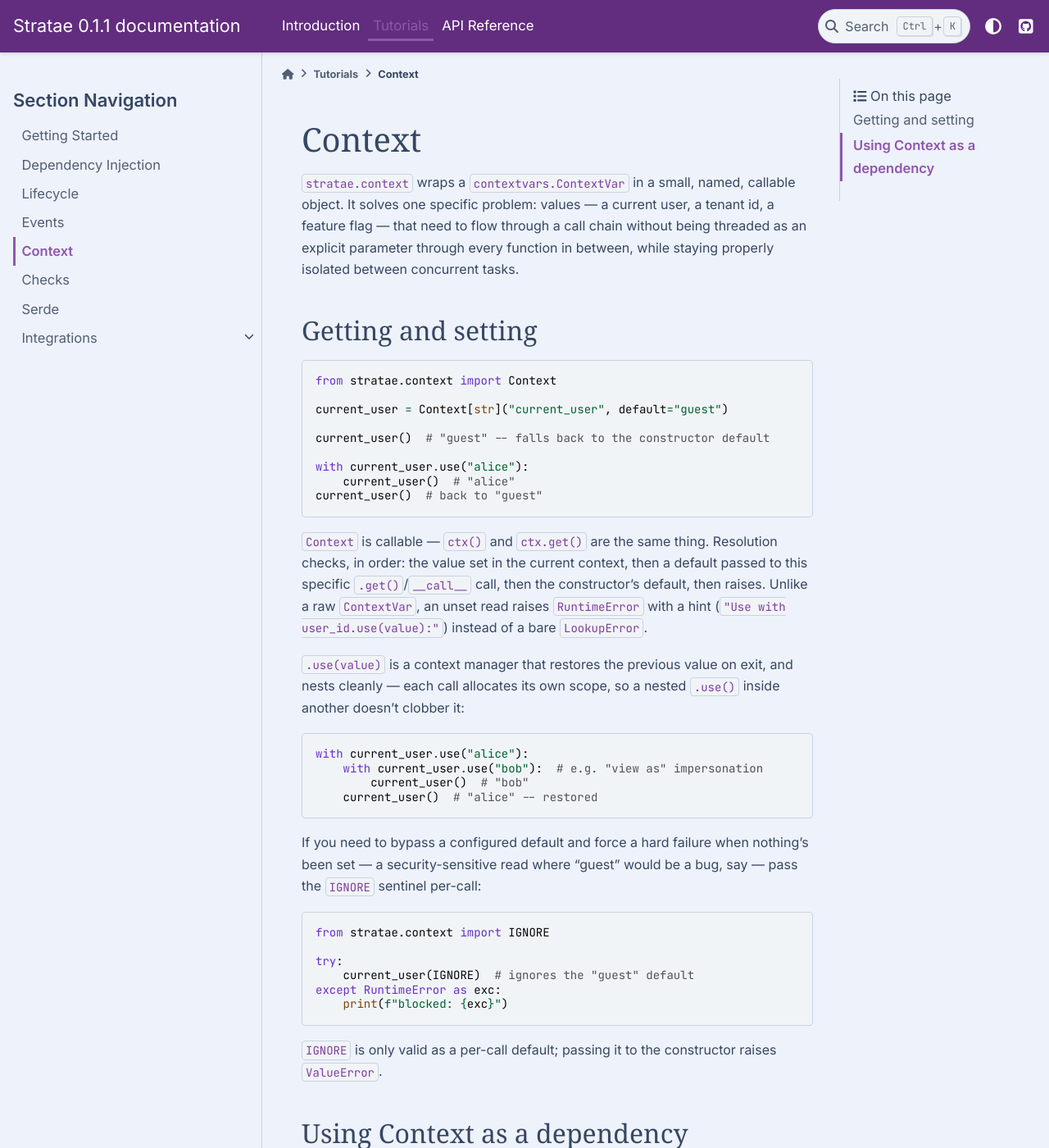
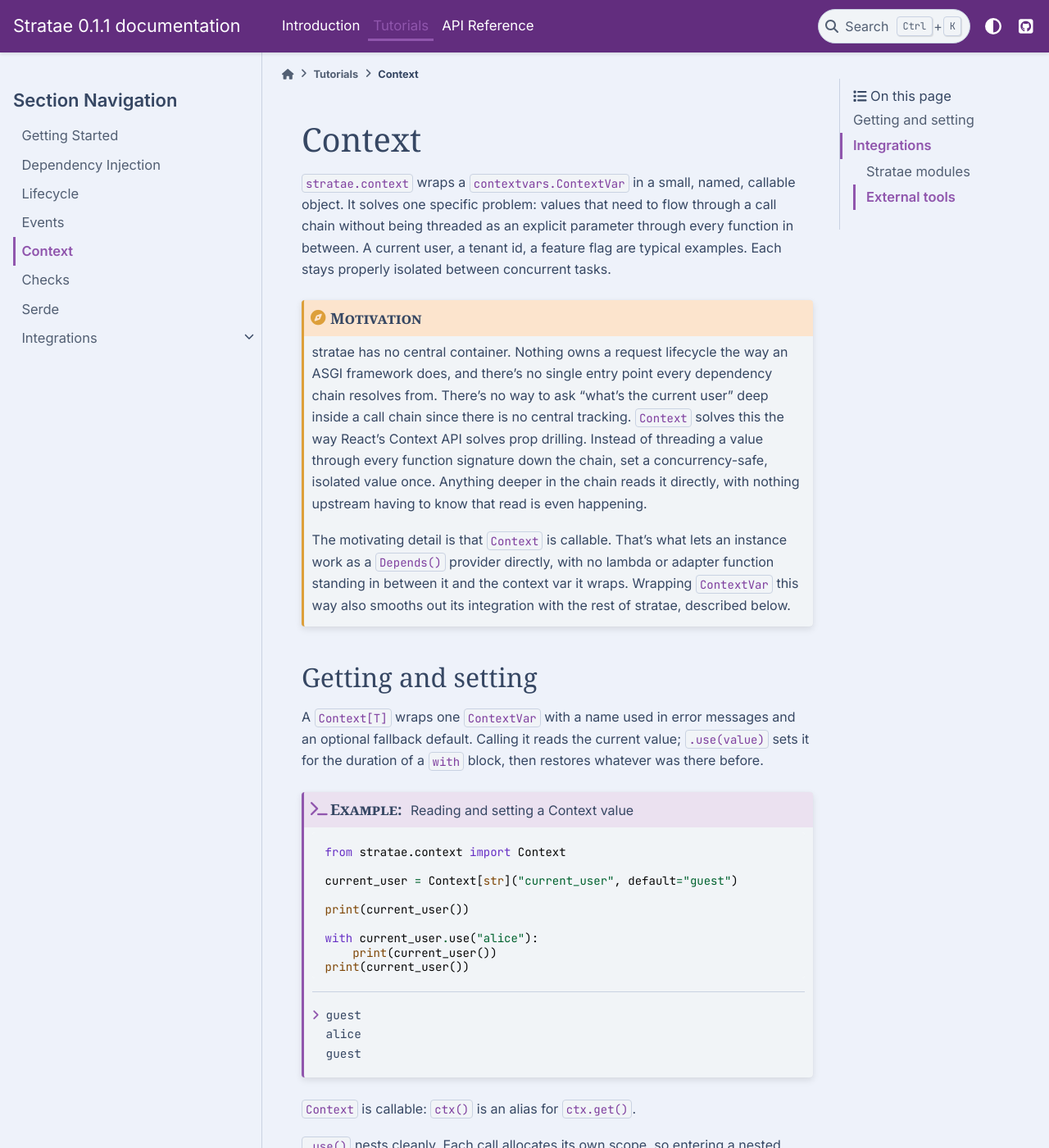
Before and after one commit to Eudaetics/stratae, a Sphinx documentation site: the page built from docs/tutorials/context.md, in a window 1280 px wide and 1400 px high. Shown: the whole window at 82% size. Built offline with Sphinx 7.4.7 and the PyData theme 0.15.4, drawn with Linux system fonts in a browser that asks for light colours; some web fonts are replaced; pages that are not in the unit, such as notebooks, are missing from menus; some of the changed text lies outside the part shown.

Commit message:
updating context tutorial

`````diff
--- a/docs/tutorials/context.md
+++ b/docs/tutorials/context.md
@@ -1,63 +1,190 @@
 # Context
 
-`stratae.context` wraps a `contextvars.ContextVar` in a small, named, callable object. It solves one specific problem: values — a current user, a tenant id, a feature flag — that need to flow through a call chain without being threaded as an explicit parameter through every function in between, while staying properly isolated between concurrent tasks.
+`stratae.context` wraps a `contextvars.ContextVar` in a small, named, callable object. It solves one specific problem: values that need to flow through a call chain without being threaded as an explicit parameter through every function in between. A current user, a tenant id, a feature flag are typical examples. Each stays properly isolated between concurrent tasks.
+
+```{motivation}
+stratae has no central container. Nothing owns a request lifecycle the way an ASGI framework does, and there's no single entry point every dependency chain resolves from. There's no way to ask "what's the current user" deep inside a call chain since there is no central tracking. `Context` solves this the way React's Context API solves prop drilling. Instead of threading a value through every function signature down the chain, set a concurrency-safe, isolated value once. Anything deeper in the chain reads it directly, with nothing upstream having to know that read is even happening.
+
+The motivating detail is that `Context` is callable. That's what lets an instance work as a `Depends()` provider directly, with no lambda or adapter function standing in between it and the context var it wraps. Wrapping `ContextVar` this way also smooths out its integration with the rest of stratae, described below.
+```
 
 ## Getting and setting
 
-```python
+A `Context[T]` wraps one `ContextVar` with a name used in error messages and an optional fallback default. Calling it reads the current value; `.use(value)` sets it for the duration of a `with` block, then restores whatever was there before.
+
+````{example} Reading and setting a Context value
+```{code-block} python
 from stratae.context import Context
 
 current_user = Context[str]("current_user", default="guest")
 
-current_user()  # "guest" -- falls back to the constructor default
+print(current_user())
 
 with current_user.use("alice"):
-    current_user()  # "alice"
-current_user()  # back to "guest"
+    print(current_user())
+print(current_user())
 ```
+```{output}
+guest
+alice
+guest
+```
+````
 
-`Context` is callable — `ctx()` and `ctx.get()` are the same thing. Resolution checks, in order: the value set in the current context, then a default passed to this specific `.get()`/`__call__` call, then the constructor's default, then raises. Unlike a raw `ContextVar`, an unset read raises `RuntimeError` with a hint (`"Use with user_id.use(value):"`) instead of a bare `LookupError`.
+`Context` is callable: `ctx()` is an alias for `ctx.get()`.
 
-`.use(value)` is a context manager that restores the previous value on exit, and nests cleanly — each call allocates its own scope, so a nested `.use()` inside another doesn't clobber it:
+`.use()` nests cleanly. Each call allocates its own scope, so entering a nested `.use()` doesn't clobber the outer one, and leaving it restores exactly what was active before, not the constructor's default.
 
-```python
+````{example} Nesting scoped overrides
+```{code-block} python
 with current_user.use("alice"):
     with current_user.use("bob"):  # e.g. "view as" impersonation
-        current_user()  # "bob"
-    current_user()  # "alice" -- restored
+        print(current_user())
+    print(current_user())
 ```
+```{output}
+bob
+alice
+```
+````
 
-If you need to bypass a configured default and force a hard failure when nothing's been set — a security-sensitive read where "guest" would be a bug, say — pass the `IGNORE` sentinel per-call:
+### Default behavior
 
-```python
-from stratae.context import IGNORE
+Calling a `Context` checks three places for a value, in this order: whatever's been set in the current context, a default passed to that specific call, then the constructor's default. If none of those exist, it raises.
+
+````{example} Falling back to a constructor default, or overriding it per call
+```{code-block} python
+from stratae.context import Context
+
+permission = Context[str]("permission", default="guest")
+
+print(permission())
+print(permission(default="anonymous"))
+```
+```{output}
+guest
+anonymous
+```
+````
+
+Unlike a raw `ContextVar`, an unset read with no default anywhere raises `RuntimeError` with a hint (`"Use with user_id.use(value):"`) instead of a bare `LookupError`. Sometimes even a configured default needs to be bypassed instead of masking a missing value. A security-sensitive read where "guest" would be a bug should fail hard when nothing's been set. Pass the `IGNORE_DEFAULT` sentinel per-call to force having a set value.
+
+````{example} Forcing a hard failure with IGNORE_DEFAULT
+```{code-block} python
+from stratae.context import IGNORE_DEFAULT
 
 try:
-    current_user(IGNORE)  # ignores the "guest" default
+    current_user(IGNORE_DEFAULT)
 except RuntimeError as exc:
-    print(f"blocked: {exc}")
+    print(exc)
 ```
+```{output}
+Context 'current_user' is not set. Use `with current_user.use(value):` to set it.
+```
+````
 
-`IGNORE` is only valid as a per-call default; passing it to the constructor raises `ValueError`.
+`IGNORE_DEFAULT` is only valid as a per-call default; passing it to the constructor raises `ValueError`.
 
-## Using Context as a dependency
+## Integrations
 
-Because `Context.__call__` takes no required arguments, a `Context` instance can be passed straight to `Depends()` — no adapter needed:
+`Context` composes with the rest of stratae the same way `checks` does. Because a `Context` instance is callable with no required arguments, it slots directly into anything that expects a zero-argument provider.
 
-```python
+### Stratae modules
+
+`Context.__call__` takes no required arguments, so a `Context` instance is already shaped like a provider. It can be passed straight to `Depends()`, with no adapter function needed in between.
+
+````{example} Injecting a Context value
+```{code-block} python
 from typing import Annotated
 from stratae.depends import Depends, inject
-
 
 @inject
 def audit_log(action: str, user: Annotated[str, Depends(current_user)]) -> None:
     print(f"{user}: {action}")
 
+with current_user.use("alice"):
+    audit_log("deleted account")
+```
+```{output}
+alice: deleted account
+```
+````
 
-with current_user.use("alice"):
-    audit_log("deleted account")  # "alice: deleted account"
+This composes with `.use()`'s scoping directly. Swap what's active in the context, and a whole DI-resolved call tree picks up the new value without any function signature changing. The same pattern works for swapping *behavior*, not just data. A `Context[Callable[[], str]]` can hold a strategy function, get temporarily replaced with `.use()` for an A/B test or a feature flag, and every injected function depending on it picks up the swap transparently.
+
+````{example} Swapping behavior for premium feature access
+```{code-block} python
+from typing import Annotated, Callable
+from stratae.context import Context
+from stratae.depends import Depends, inject
+
+def free_tier_export(rows: list[str]) -> str:
+    preview = ", ".join(rows[:3])
+    return f"{preview}... (upgrade to export all {len(rows)} rows)"
+
+def premium_tier_export(rows: list[str]) -> str:
+    return ", ".join(rows)
+
+export_report = Context[Callable[[list[str]], str]]("export_report", default=free_tier_export)
+type DataExporter = Annotated[Callable[[list[str]], str], Depends(export_report)]
+
+data = ["alice", "bob", "carol", "dave"]
+
+@inject
+def run_export(exporter: DataExporter) -> None:
+    print(exporter(data))
+
+run_export()
+
+with export_report.use(premium_tier_export):
+    run_export()
+
+run_export()
 ```
+```{output}
+alice, bob, carol... (upgrade to export all 4 rows)
+alice, bob, carol, dave
+alice, bob, carol... (upgrade to export all 4 rows)
+```
+````
 
-This composes with `.use()`'s scoping directly: swap what a whole DI-resolved call tree sees by changing what's active in the context, without touching any function signature. The same pattern works for swapping *behavior*, not just data — a `Context[Callable[[], str]]` holding a strategy function, temporarily replaced with `.use()` for an A/B test or a feature flag, consumed transparently by every injected function that depends on it.
+### External tools
+
+A `Context` is a natural fit for per-request state in a web framework, especially for code that never appears in FastAPI's own dependency graph. FastAPI can only hand a value to something it explicitly resolves as a `Depends()`. A plain helper buried a few calls deep in the route body isn't one of those. Set the value once in middleware. That helper can still pull it in with `Depends(current_user)`, the same as anywhere else in stratae. Nothing needs to be wired through the route itself.
+
+````{example} Setting a Context value from FastAPI middleware
+```{code-block} python
+from typing import Annotated
+from fastapi import FastAPI, Request
+from fastapi.testclient import TestClient
+from stratae.context import Context
+from stratae.depends import Depends, inject
+
+current_user = Context[str]("current_user", default="guest")
+app = FastAPI()
+
+@app.middleware("http")
+async def bind_current_user(request: Request, call_next):
+    with current_user.use(request.headers.get("x-user", "guest")):
+        return await call_next(request)
+
+@inject
+def log_action(action: str, user: Annotated[str, Depends(current_user)]) -> None:
+    print(f"{user}: {action}")
+
+@app.get("/whoami")
+async def whoami() -> dict[str, str]:
+    log_action("checked whoami")
+    return {"user": current_user()}
+
+with TestClient(app) as client:
+    client.get("/whoami")
+    client.get("/whoami", headers={"x-user": "alice"})
+```
+```{output}
+guest: checked whoami
+alice: checked whoami
+```
+````
 
 Full signatures: {doc}`stratae.context API reference <../apidocs/stratae.context/stratae.context>`.
`````
Also changed, not shown: docs/tutorials/checks.md (+5 -5 lines), 2 other files.
